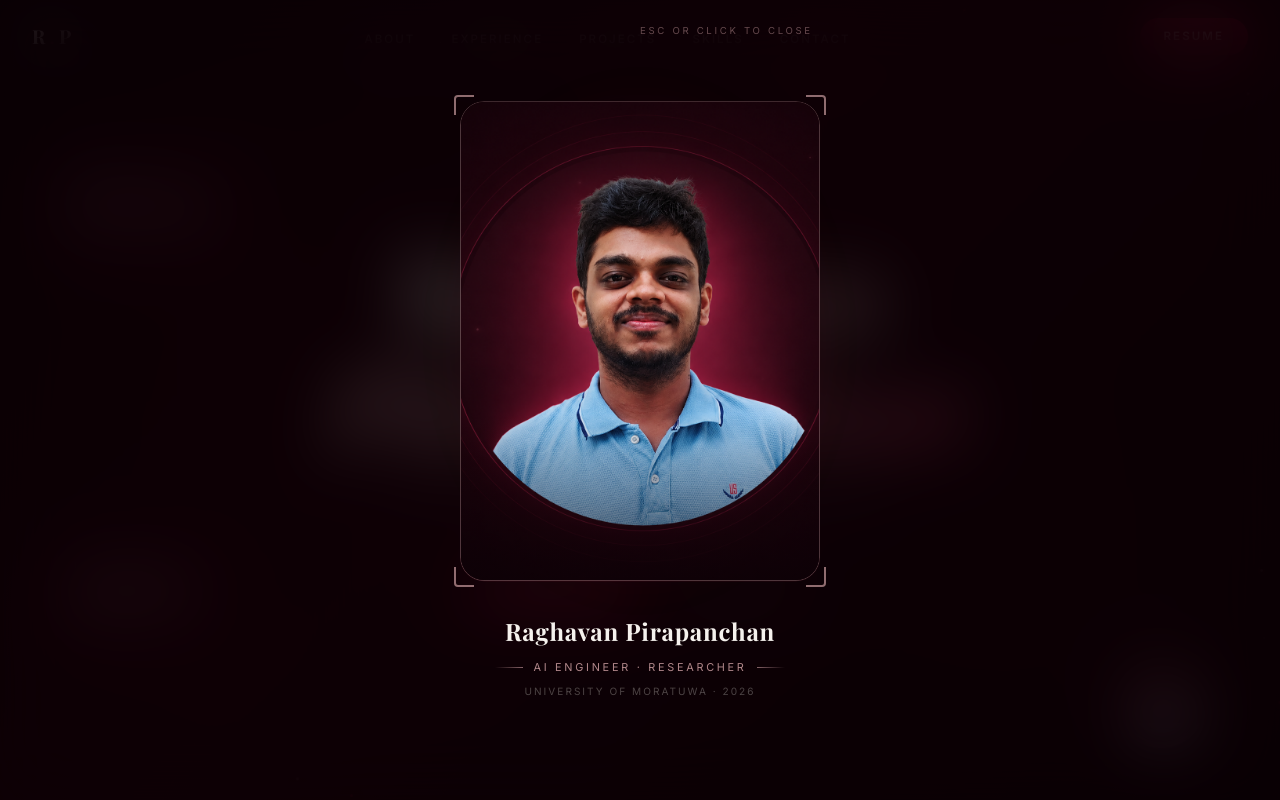
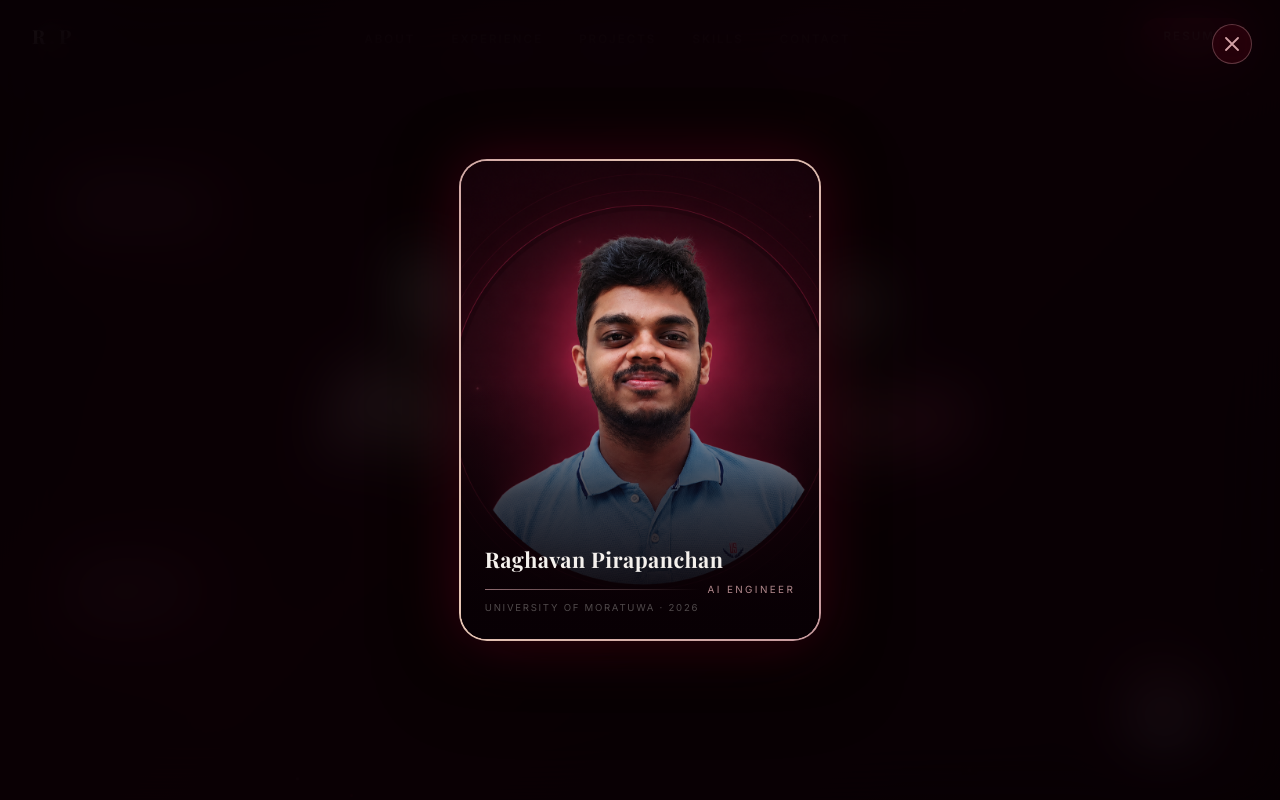
Before and after one commit to RPirapanchan/portfolio, a React (Vite) app: page / in a window 1280 px wide. Both pictures are taken after a click on the button 1160 px from the left and 703 px from the top of the page. Shown: the top 800 px of the page. Built offline with nearby package versions, Linux system fonts and the light colour scheme; a web font is replaced by a local one.

Commit message:
Modal: shimmer border, X button, name overlaid on photo, no overflow

```diff
--- a/src/components/Hero.jsx
+++ b/src/components/Hero.jsx
@@ -46,116 +46,106 @@ function PhotoPortal({ onClose }) {
       style={{
         position: 'fixed', inset: 0, zIndex: 300,
         display: 'flex', alignItems: 'center', justifyContent: 'center',
-        backdropFilter: 'blur(32px)',
-        WebkitBackdropFilter: 'blur(32px)',
-        background: 'rgba(10,0,5,0.75)',
+        backdropFilter: 'blur(30px)',
+        WebkitBackdropFilter: 'blur(30px)',
+        background: 'rgba(8,0,4,0.82)',
         cursor: 'zoom-out',
-        padding: '24px',
       }}
     >
-      {/* Close hint */}
-      <motion.p
-        initial={{ opacity: 0, y: -10 }}
-        animate={{ opacity: 1, y: 0 }}
-        transition={{ delay: 0.5 }}
+      {/* ── X Close button (top-right, always visible) ── */}
+      <motion.button
+        initial={{ opacity: 0, scale: 0.5 }}
+        animate={{ opacity: 1, scale: 1 }}
+        transition={{ delay: 0.4 }}
+        onClick={onClose}
+        whileHover={{ scale: 1.12, rotate: 90 }}
+        whileTap={{ scale: 0.9 }}
         style={{
-          position: 'absolute', top: 24, left: '50%', transform: 'translateX(-50%)',
-          fontSize: '0.60rem', letterSpacing: '0.28em', textTransform: 'uppercase',
-          color: 'rgba(232,180,184,0.40)', whiteSpace: 'nowrap', zIndex: 10,
+          position: 'absolute', top: 24, right: 28, zIndex: 20,
+          width: 40, height: 40, borderRadius: '50%', cursor: 'pointer',
+          background: 'rgba(91,0,23,0.35)',
+          border: '1px solid rgba(232,180,184,0.30)',
+          color: 'rgba(232,180,184,0.85)',
+          display: 'flex', alignItems: 'center', justifyContent: 'center',
+          backdropFilter: 'blur(8px)', outline: 'none',
+          transition: 'background 0.2s',
         }}
       >
-        ESC or click to close
-      </motion.p>
+        <svg width="14" height="14" viewBox="0 0 14 14" fill="none">
+          <path d="M1 1l12 12M13 1L1 13" stroke="rgba(232,180,184,0.9)" strokeWidth="1.8" strokeLinecap="round"/>
+        </svg>
+      </motion.button>
 
-      {/* ── Card ── */}
+      {/* ── Luxury card ── */}
       <motion.div
-        initial={{ opacity: 0, y: 40, scale: 0.92 }}
+        initial={{ opacity: 0, y: 48, scale: 0.88 }}
         animate={{ opacity: 1, y: 0, scale: 1 }}
-        exit={{ opacity: 0, y: 30, scale: 0.92 }}
-        transition={{ type: 'spring', stiffness: 200, damping: 22 }}
+        exit={{ opacity: 0, y: 36, scale: 0.88 }}
+        transition={{ type: 'spring', stiffness: 190, damping: 20 }}
         onClick={(e) => e.stopPropagation()}
+        style={{ cursor: 'default', position: 'relative' }}
+      >
+        {/* Shimmer animated border wrapper */}
+        <motion.div
+          animate={{ backgroundPosition: ['0% 50%', '100% 50%', '0% 50%'] }}
+          transition={{ duration: 4, repeat: Infinity, ease: 'linear' }}
           style={{
-          cursor: 'default',
-          display: 'flex',
-          flexDirection: 'column',
-          alignItems: 'center',
-          gap: 32,
-          maxWidth: 420,
-          width: '100%',
+            padding: 2,
+            borderRadius: 28,
+            background: 'linear-gradient(120deg, rgba(91,0,23,0.6) 0%, rgba(232,180,184,0.85) 30%, rgba(255,220,200,0.9) 50%, rgba(232,180,184,0.85) 70%, rgba(91,0,23,0.6) 100%)',
+            backgroundSize: '300% 300%',
+            boxShadow: '0 0 60px rgba(91,0,23,0.55), 0 24px 80px rgba(0,0,0,0.6)',
           }}
         >
-        {/* Photo with elegant frame */}
-        <div style={{ position: 'relative', width: '100%', maxWidth: 360 }}>
-          {/* Glow behind */}
+          {/* Card inner */}
           <div style={{
-            position: 'absolute', inset: -20, borderRadius: 28,
-            background: 'radial-gradient(ellipse, rgba(91,0,23,0.55) 0%, transparent 70%)',
-            filter: 'blur(16px)',
-          }} />
-
-          {/* Photo frame — rounded rectangle */}
+            borderRadius: 26,
+            overflow: 'hidden',
+            width: 'clamp(260px, 28vw, 360px)',
+            background: 'linear-gradient(160deg, rgba(28,0,9,0.97) 0%, rgba(12,0,6,0.99) 100%)',
+            position: 'relative',
+          }}>
+            {/* Photo */}
             <motion.div
-            initial={{ clipPath: 'inset(50% 50% 50% 50% round 24px)' }}
-            animate={{ clipPath: 'inset(0% 0% 0% 0% round 24px)' }}
-            transition={{ duration: 0.7, ease: [0.16, 1, 0.3, 1], delay: 0.1 }}
-            style={{
-              width: '100%',
-              aspectRatio: '3/4',
-              borderRadius: 24,
-              overflow: 'hidden',
-              border: '1.5px solid rgba(232,180,184,0.30)',
-              boxShadow: '0 32px 80px rgba(91,0,23,0.50), 0 0 0 1px rgba(232,180,184,0.08)',
-              position: 'relative',
-            }}
+              initial={{ scale: 1.08 }}
+              animate={{ scale: 1 }}
+              transition={{ duration: 0.7, ease: [0.16, 1, 0.3, 1] }}
+              style={{ width: '100%', aspectRatio: '3/4', overflow: 'hidden', position: 'relative' }}
             >
               <img
                 src="/profile.png"
                 alt="Raghavan Pirapanchan"
                 style={{ width: '100%', height: '100%', objectFit: 'cover', objectPosition: 'top center', display: 'block' }}
               />
-            {/* Subtle vignette bottom */}
+
+              {/* Bottom gradient for text overlay */}
               <div style={{
-              position: 'absolute', bottom: 0, left: 0, right: 0, height: '35%',
-              background: 'linear-gradient(to top, rgba(10,0,5,0.65), transparent)',
+                position: 'absolute', bottom: 0, left: 0, right: 0, height: '55%',
+                background: 'linear-gradient(to top, rgba(8,0,4,0.98) 10%, rgba(8,0,4,0.7) 55%, transparent 100%)',
               }} />
-          </motion.div>
 
-          {/* Corner accent lines */}
-          {[
-            { top: -6, left: -6, borderTop: '2px solid rgba(232,180,184,0.6)', borderLeft: '2px solid rgba(232,180,184,0.6)', borderRadius: '4px 0 0 0' },
-            { top: -6, right: -6, borderTop: '2px solid rgba(232,180,184,0.6)', borderRight: '2px solid rgba(232,180,184,0.6)', borderRadius: '0 4px 0 0' },
-            { bottom: -6, left: -6, borderBottom: '2px solid rgba(232,180,184,0.6)', borderLeft: '2px solid rgba(232,180,184,0.6)', borderRadius: '0 0 0 4px' },
-            { bottom: -6, right: -6, borderBottom: '2px solid rgba(232,180,184,0.6)', borderRight: '2px solid rgba(232,180,184,0.6)', borderRadius: '0 0 4px 0' },
-          ].map((style, i) => (
-            <motion.div key={i}
-              initial={{ opacity: 0, scale: 0.6 }}
-              animate={{ opacity: 1, scale: 1 }}
-              transition={{ delay: 0.5 + i * 0.06, duration: 0.3 }}
-              style={{ position: 'absolute', width: 20, height: 20, ...style }}
-            />
-          ))}
-        </div>
-
-        {/* Info */}
+              {/* Name & title overlaid on photo bottom */}
               <motion.div
-          initial={{ opacity: 0, y: 16 }}
+                initial={{ opacity: 0, y: 18 }}
                 animate={{ opacity: 1, y: 0 }}
-          transition={{ delay: 0.42, duration: 0.5 }}
-          style={{ textAlign: 'center', width: '100%' }}
+                transition={{ delay: 0.38, duration: 0.5 }}
+                style={{ position: 'absolute', bottom: 0, left: 0, right: 0, padding: '0 24px 24px' }}
               >
-          <p className="font-serif" style={{ fontSize: '1.5rem', fontWeight: 700, color: '#F5F1ED', letterSpacing: '0.03em', marginBottom: 10 }}>
+                <p className="font-serif" style={{ fontSize: '1.35rem', fontWeight: 700, color: '#F5F1ED', marginBottom: 6, letterSpacing: '0.02em' }}>
                   Raghavan Pirapanchan
                 </p>
-          <div style={{ display: 'flex', alignItems: 'center', justifyContent: 'center', gap: 10, marginBottom: 8 }}>
-            <span style={{ height: 1, width: 28, background: 'linear-gradient(90deg, transparent, rgba(232,180,184,0.55))' }} />
-            <span style={{ fontSize: '0.68rem', letterSpacing: '0.25em', textTransform: 'uppercase', color: 'rgba(232,180,184,0.75)' }}>
-              AI Engineer · Researcher
+                <div style={{ display: 'flex', alignItems: 'center', gap: 8, marginBottom: 4 }}>
+                  <div style={{ height: 1, flex: 1, background: 'linear-gradient(90deg, rgba(232,180,184,0.6), transparent)' }} />
+                  <span style={{ fontSize: '0.62rem', letterSpacing: '0.24em', textTransform: 'uppercase', color: 'rgba(232,180,184,0.75)', whiteSpace: 'nowrap' }}>
+                    AI Engineer
                   </span>
-            <span style={{ height: 1, width: 28, background: 'linear-gradient(90deg, rgba(232,180,184,0.55), transparent)' }} />
                 </div>
-          <p style={{ fontSize: '0.63rem', letterSpacing: '0.2em', textTransform: 'uppercase', color: 'rgba(245,241,237,0.28)' }}>
+                <p style={{ fontSize: '0.60rem', letterSpacing: '0.18em', textTransform: 'uppercase', color: 'rgba(245,241,237,0.30)' }}>
                   University of Moratuwa · 2026
                 </p>
+              </motion.div>
+            </motion.div>
+          </div>
         </motion.div>
       </motion.div>
     </motion.div>
```
Lines whose indentation alone changed are shown as unchanged.
